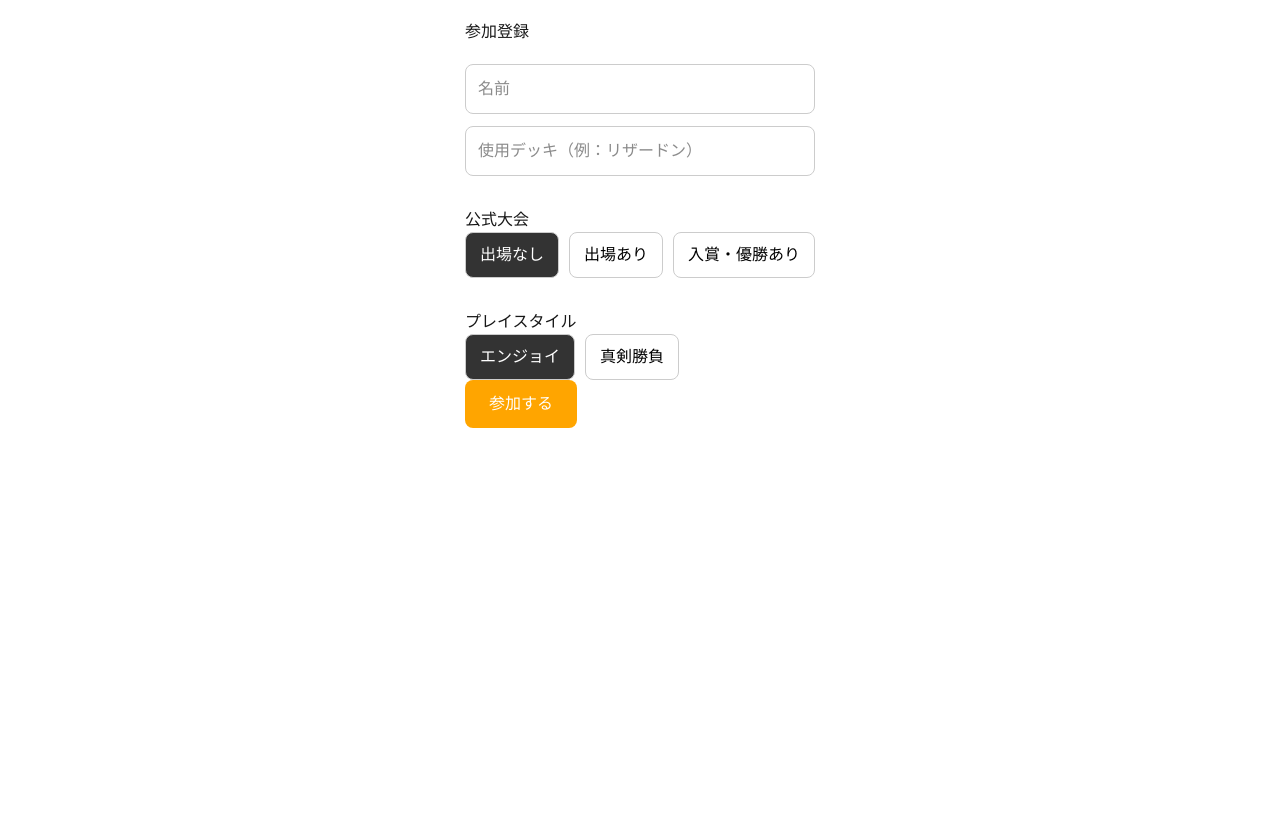
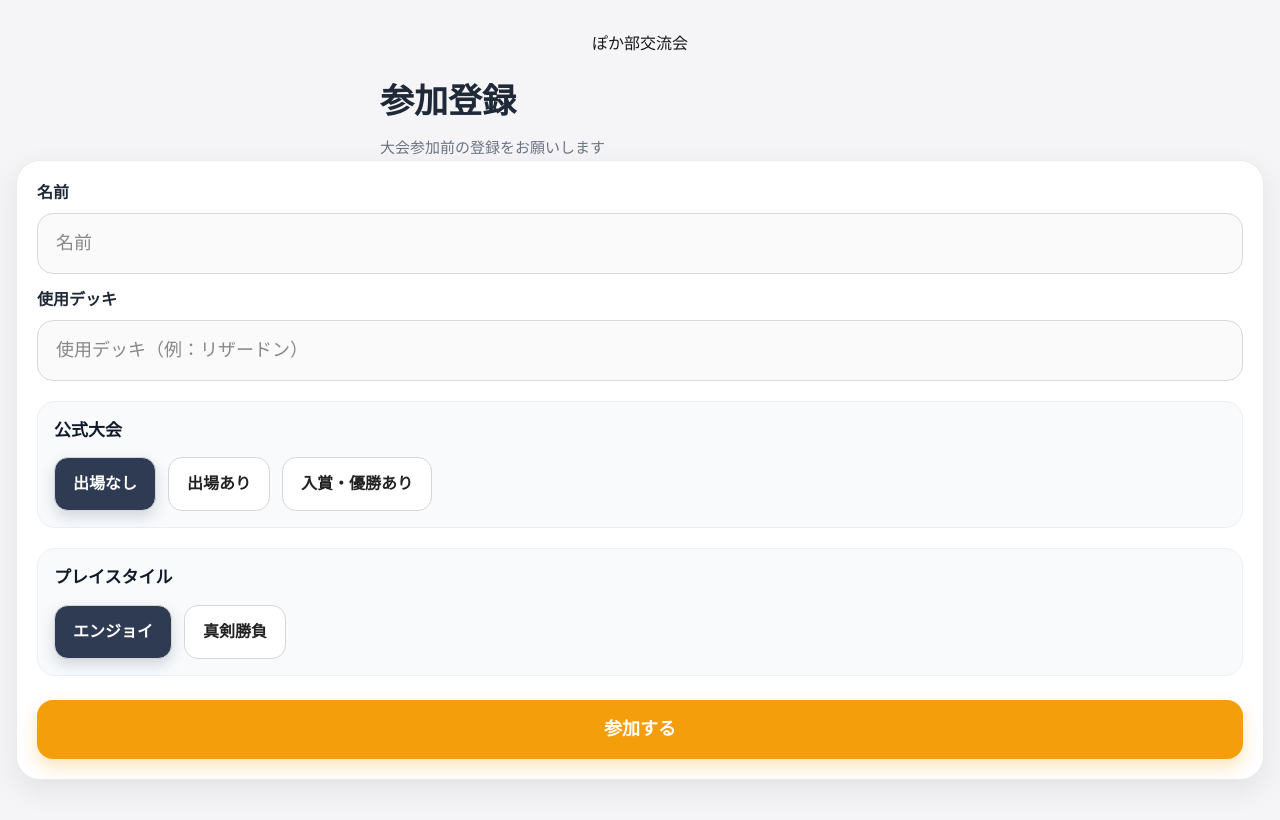
Before and after one commit to Dorasei3961/pokabu-match, a Next.js app: page /join in a window 1280 px wide. Built offline with nearby package versions, Linux system fonts and the light colour scheme.

Commit message:
improve join page card ui

```diff
--- a/app/join/page.tsx
+++ b/app/join/page.tsx
@@ -29,13 +29,10 @@ const [playStyle, setPlayStyle] = useState<"enjoy" | "serious">("enjoy");
         deck: deck.trim(),
         rank,
         wins: 0,
-
-        // 👇ここ追加
         tags: {
           experience,
           playStyle,
         },
-
         createdAt: serverTimestamp(),
       });
 
@@ -49,147 +46,221 @@ const [playStyle, setPlayStyle] = useState<"enjoy" | "serious">("enjoy");
   };
 
   return (
-    <div style={{ padding: 20, maxWidth: 500, margin: "0 auto" }}>
-      <h1>参加登録</h1>
-
-      <div style={{ display: "grid", gap: 12, marginTop: 20 }}>
+    <div
+      style={{
+        minHeight: "100vh",
+        background: "#f5f5f7",
+        padding: "24px 16px 40px",
+      }}
+    >
+      <div
+        style={{
+          maxWidth: 520,
+          margin: "0 auto",
+        }}
+      >
+        <div
+          style={{
+            textAlign: "center",
+            marginBottom: 20,
+          }}
+        >
+          <div
+            style={{
+              fontSize: 14,
+              color: "#7a7a7a",
+              marginBottom: 8,
+            }}
+          ></div>
+          ぽか部交流会
+          </div>
+          <h1
+            style={{
+              fontSize: 34,
+              fontWeight: 800,
+              color: "#1f2937",
+              margin: 0,
+            }}
+          >
+            参加登録
+          </h1>
+          <div
+            style={{
+              marginTop: 10,
+              fontSize: 15,
+              color: "#6b7280",
+            }}
+          >
+            大会参加前の登録をお願いします
+          </div>
+        </div>
+        <div
+          style={{
+            background: "#ffffff",
+            borderRadius: 24,
+            padding: 20,
+            boxShadow: "0 10px 30px rgba(0,0,0,0.08)",
+            border: "1px solid #ececec",
+          }}
+        >
+          <div style={{ display: "grid", gap: 14 }}>
+            <div>
+              <div style={labelStyle}>名前</div>
               <input
                 type="text"
                 placeholder="名前"
                 value={name}
                 onChange={(e) => setName(e.target.value)}
-          style={{
-            padding: 12,
-            fontSize: 16,
-            border: "1px solid #ccc",
-            borderRadius: 8,
-          }}
+                style={inputStyle}
               />
+            </div>
 
-
-
+            <div>
+              <div style={labelStyle}>使用デッキ</div>
               <input
                 type="text"
                 placeholder="使用デッキ（例：リザードン）"
                 value={deck}
                 onChange={(e) => setDeck(e.target.value)}
-          style={{
-            padding: 12,
-            fontSize: 16,
-            border: "1px solid #ccc",
-            borderRadius: 8,
-          }}
+                style={inputStyle}
               />
-        <div style={{ marginTop: 20 }}>
-  <h3>公式大会</h3>
+            </div>
+          </div>
 
-  <div style={{ display: "flex", gap: 10 }}>
-  <button
-    type="button"
+          <div style={sectionCardStyle}>
+            <div style={sectionTitleStyle}>公式大会</div>
+            <div style={buttonRowStyle}>
+              <SelectButton
+                label="出場なし"
+                selected={experience === "none"}
                 onClick={() => {
                   setExperience("none");
                   setRank("モンスターボール級");
                 }}
-    style={{
-      padding: "10px 14px",
-      borderRadius: 8,
-      border: "1px solid #ccc",
-      background: experience === "none" ? "#333" : "#fff",
-      color: experience === "none" ? "#fff" : "#000",
-    }}
-  >
-    出場なし
-  </button>
-
-  <button
-    type="button"
+              />
+              <SelectButton
+                label="出場あり"
+                selected={experience === "participated"}
                 onClick={() => {
                   setExperience("participated");
                   setRank("スーパーボール級");
                 }}
-    style={{
-      padding: "10px 14px",
-      borderRadius: 8,
-      border: "1px solid #ccc",
-      background: experience === "participated" ? "#333" : "#fff",
-      color: experience === "participated" ? "#fff" : "#000",
-    }}
-  >
-    出場あり
-  </button>
-
-  <button
-    type="button"
+              />
+              <SelectButton
+                label="入賞・優勝あり"
+                selected={experience === "winner"}
                 onClick={() => {
                   setExperience("winner");
                   setRank("ハイパーボール級");
                 }}
-    style={{
-      padding: "10px 14px",
-      borderRadius: 8,
-      border: "1px solid #ccc",
-      background: experience === "winner" ? "#333" : "#fff",
-      color: experience === "winner" ? "#fff" : "#000",
-    }}
-  >
-    入賞・優勝あり
-  </button>
+              />
             </div>
-
           </div>
-
-<div style={{ marginTop: 20 }}>
-  <h3>プレイスタイル</h3>
-
-  <div style={{ display: "flex", gap: 10 }}>
-  <button
-    type="button"
+          <div style={sectionCardStyle}>
+            <div style={sectionTitleStyle}>プレイスタイル</div>
+            <div style={buttonRowStyle}>
+              <SelectButton
+                label="エンジョイ"
+                selected={playStyle === "enjoy"}
                 onClick={() => setPlayStyle("enjoy")}
-    style={{
-      padding: "10px 14px",
-      borderRadius: 8,
-      border: "1px solid #ccc",
-      background: playStyle === "enjoy" ? "#333" : "#fff",
-      color: playStyle === "enjoy" ? "#fff" : "#000",
-    }}
-  >
-    エンジョイ
-  </button>
-
-  <button
-    type="button"
+              />
+              <SelectButton
+                label="真剣勝負"
+                selected={playStyle === "serious"}
                 onClick={() => setPlayStyle("serious")}
-    style={{
-      padding: "10px 14px",
-      borderRadius: 8,
-      border: "1px solid #ccc",
-      background: playStyle === "serious" ? "#333" : "#fff",
-      color: playStyle === "serious" ? "#fff" : "#000",
-    }}
-  >
-    真剣勝負
-  </button>
+              />
             </div>
-
-
+          </div>
 
           <button
             onClick={handleSubmit}
             disabled={loading}
             style={{
-            padding: "12px 24px",
-            fontSize: 16,
+              width: "100%",
+              marginTop: 24,
+              padding: "16px 20px",
+              fontSize: 18,
+              fontWeight: 700,
               border: "none",
-            borderRadius: 8,
-            backgroundColor: loading ? "#999" : "orange",
+              borderRadius: 16,
+              backgroundColor: loading ? "#f8c56d" : "#f59e0b",
               color: "white",
               cursor: loading ? "default" : "pointer",
+              boxShadow: "0 8px 18px rgba(245,158,11,0.28)",
             }}
           >
             {loading ? "登録中..." : "参加する"}
           </button>
         </div>
       </div>
-    </div>
+
   );
 }
+function SelectButton({
+  label,
+  selected,
+  onClick,
+}: {
+  label: string;
+  selected: boolean;
+  onClick: () => void;
+}) {
+  return (
+    <button
+      type="button"
+      onClick={onClick}
+      style={{
+        padding: "14px 18px",
+        borderRadius: 14,
+        border: "1px solid #d6d6d6",
+        background: selected ? "#2f3b52" : "#ffffff",
+        color: selected ? "#ffffff" : "#222222",
+        fontSize: 16,
+        fontWeight: 700,
+        cursor: "pointer",
+        boxShadow: selected ? "0 6px 14px rgba(47,59,82,0.18)" : "none",
+      }}
+    >
+      {label}
+    </button>
+  );
+}
+
+const labelStyle: React.CSSProperties = {
+  fontSize: 16,
+  fontWeight: 700,
+  color: "#1f2937",
+  marginBottom: 8,
+};
+
+const inputStyle: React.CSSProperties = {
+  width: "100%",
+  padding: "16px 18px",
+  fontSize: 18,
+  border: "1px solid #d8d8d8",
+  borderRadius: 16,
+  outline: "none",
+  background: "#fafafa",
+  boxSizing: "border-box",
+};
+
+const sectionCardStyle: React.CSSProperties = {
+  marginTop: 20,
+  padding: 16,
+  borderRadius: 18,
+  background: "#f8fafc",
+  border: "1px solid #eceff3",
+};
+
+const sectionTitleStyle: React.CSSProperties = {
+  fontSize: 17,
+  fontWeight: 800,
+  color: "#111827",
+  marginBottom: 14,
+};
+
+const buttonRowStyle: React.CSSProperties = {
+  display: "flex",
+  gap: 12,
+  flexWrap: "wrap",
+};
```
Lines whose indentation alone changed are shown as unchanged.
